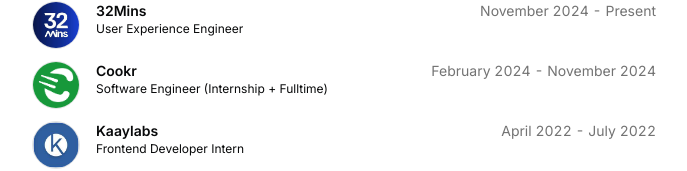
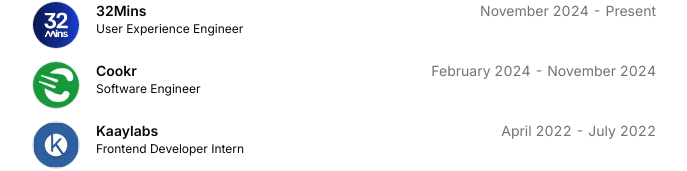
Before and after one commit to chhroot/amruth-portfolio, a Next.js app: page / in a window 1280 px wide. Shown: the part 419-590 px from the top of the page, without its empty margins (296-983 px from the left). Built offline with nearby package versions, Linux system fonts and the light colour scheme.

Commit message:
chore: minor fixes

```diff
--- a/src/data/resume.tsx
+++ b/src/data/resume.tsx
@@ -95,7 +95,7 @@
       badges: [],
       href: "https://cookr.in/",
       location: "Coimbatore, Tamil Nadu",
-      title: "Software Engineer (Internship + Fulltime)",
+      title: "Software Engineer",
       logoUrl: "/cookr.jpg",
       start: "February 2024",
       end: "November 2024",
```
